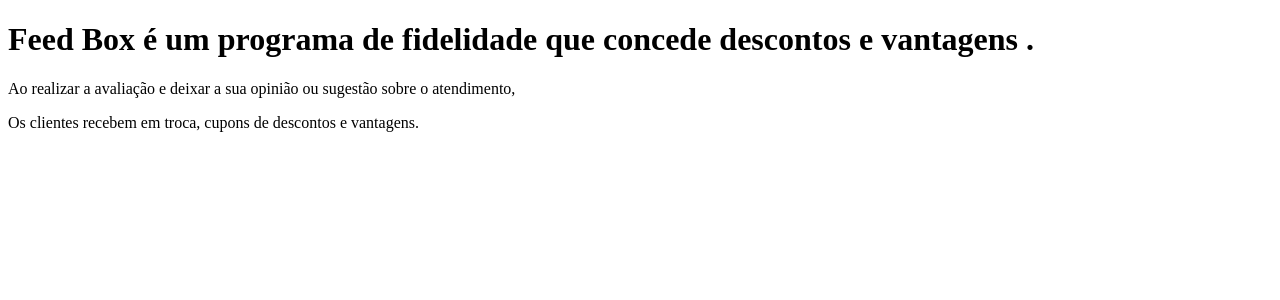
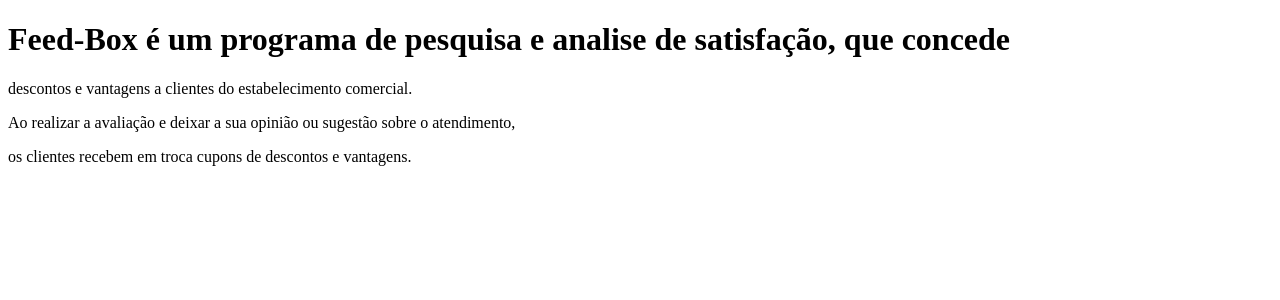
Before and after one commit to jacsonsm/feed-box, a Next.js app: page /sobre in a window 1280 px wide. Shown: the top 300 px of the page. Built offline with nearby package versions, Linux system fonts and the light colour scheme.

Commit message:
Update sobre.js

```diff
--- a/pages/sobre.js
+++ b/pages/sobre.js
@@ -6,9 +6,10 @@
     return (
         <div className='mx-auto text-center mt-6'>
             <PageTitle title='Sobre' />
-            <h1>Feed Box é um programa de fidelidade que concede descontos e vantagens .</h1>
+            <h1>Feed-Box é um programa de pesquisa e analise de satisfação, que concede</h1>
+            <p> descontos e vantagens a clientes do estabelecimento comercial.</p>
             <p>Ao realizar a avaliação e deixar a sua opinião ou sugestão sobre o atendimento,</p>
-            <p> Os clientes recebem em troca, cupons de descontos e vantagens.</p>
+            <p> os clientes recebem em troca cupons de descontos e vantagens.</p>
             {/*<div>
                 <Link href='/'>
                    <a>Home</a>
```
